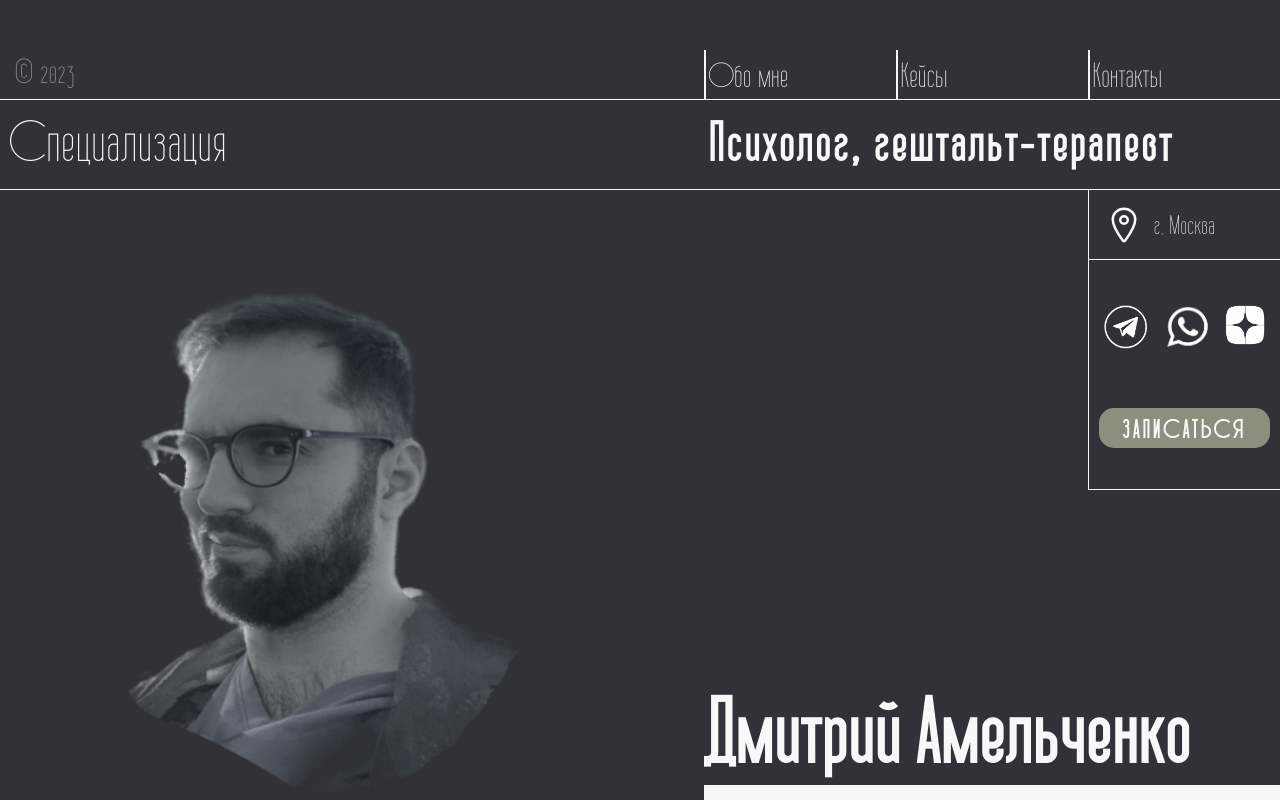
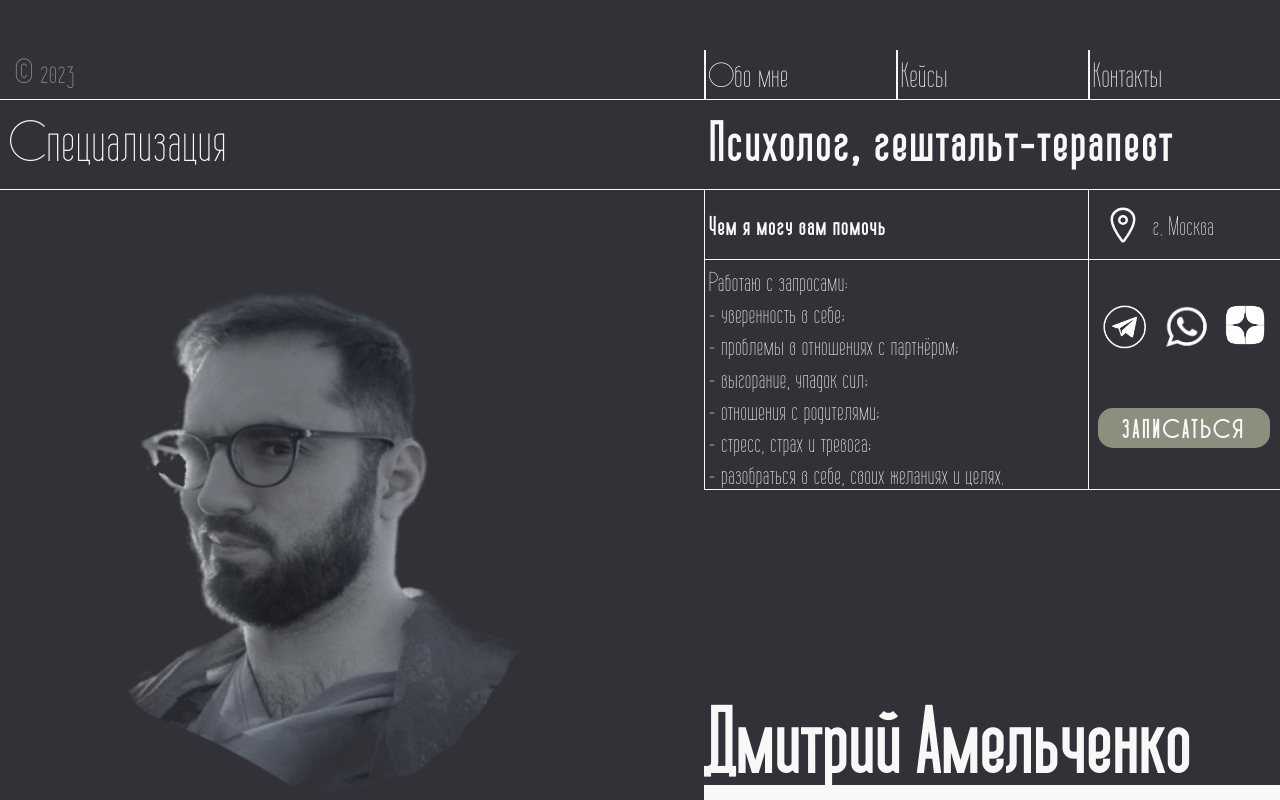
Before and after one commit to AsyaAleksandrova/psycho, a React app: page / in a window 1280 px wide. Built offline with nearby package versions, Linux system fonts and the light colour scheme.

Commit message:
Main page draft

```diff
--- /dev/null
+++ b/src/components/Contacts/Contacts.css
@@ -0,0 +1,93 @@
+.contacts {
+   grid-area: contact;
+   display: flex;
+   flex-direction: column;
+   align-items: center;
+   gap: 45px;
+   height: 300px;
+   position: relative;
+}
+
+.contacts__location {
+   height: 70px;
+   width: 100%;
+   padding-left: 15px;
+   display: flex;
+   align-items: center;
+   position: relative;
+}
+
+.contacts__city {
+   color: var(--colorText);
+   font-family: var(--font);
+   font-weight: thin;
+   font-size: 28px;
+   letter-spacing: 1px;
+   padding-left: 10px;
+}
+
+.contacts__button {
+   background-color: var(--colorButton);
+   border: none;
+   outline: none;
+   color: var(--colorText);
+   height: 40px;
+   width: 90%;
+   margin: 10px 0;
+   border-radius: 15px;
+   text-transform: uppercase;
+   font-family: var(--font);
+   font-weight: bold;
+   font-size: 28px;
+   letter-spacing: 3px;
+   cursor: pointer;
+   transition: all 0.5s ease;
+}
+
+.contacts__button:hover {
+   letter-spacing: 4px;
+   width: 95%;
+}
+
+.contacts__social {
+   width: 100%;
+   padding: 0 15px;
+   display: flex;
+   flex-direction: row;
+   justify-content: space-between;
+}
+
+.contacts__icon {
+   color: var(--colorText);
+   font-size: 40px;
+   transition: all 0.5s ease;
+}
+
+.contacts__icon_telegram {
+   color: var(--colorText);
+   font-size: 44px;
+   transition: all 0.5s ease;
+}
+
+.contacts__icon_telegram:hover,
+.contacts__icon:hover {
+   transform: scale(1.1);
+}
+
+.contacts__lineleft{
+   position: absolute;
+   right: 0;
+   bottom: 0;
+   width: 100%;
+   height: 1px;
+   background-color: var(--colorText);
+}
+
+.contacts__linedown{
+   position: absolute;
+   left: 0;
+   top: 0;
+   width: 1px;
+   height: 100%;
+   background-color: var(--colorText);
+}
--- /dev/null
+++ b/src/components/Contacts/Contacts.js
@@ -0,0 +1,32 @@
+import React from 'react';
+import './Contacts.css';
+import { motion } from 'framer-motion';
+import telegramLink from '../../images/telegram.svg';
+import whatsAppLink from '../../images/whatsapp.svg';
+import dzenLink from '../../images/dzen.svg';
+
+
+function Contacts() {
+
+
+  return (
+      <section className='contacts'>
+           <section className='contacts__location'>
+              <ion-icon name="location-outline" class='contacts__icon'></ion-icon>
+               <p className='contacts__city'>г. Москва</p>
+               <motion.div className='contacts__lineleft' animate={{ width:'100%' }} initial={{width:0}} transition={{ duration: 0.5, delay: 0.5} }></motion.div>
+           </section>
+           <section className='contacts__social'>
+              <a href='https://t.me/Amelchenkopsy'><ion-icon src={telegramLink} class='contacts__icon_telegram'></ion-icon></a>
+              <a href='https://t.me/Amelchenkopsy'><ion-icon src={whatsAppLink} class='contacts__icon_telegram'></ion-icon></a>
+              <a href='https://dzen.ru/amelchenko'><ion-icon src={dzenLink} class='contacts__icon'></ion-icon></a>
+           </section>
+        <button className='contacts__button'>Записаться</button>
+        <motion.div className='contacts__lineleft' animate={{ width: '100%' }} initial={{ width: 0 }} transition={{ duration: 0.5, delay: 1 }}></motion.div>
+        <motion.div className='contacts__linedown' animate={{ height:'100%' }} initial={{height:0}} transition={{ duration: 0.5, delay: 1.5} }></motion.div>
+      </section>
+
+  );
+}
+
+export default Contacts;
--- a/src/components/Layout/Layout.css
+++ b/src/components/Layout/Layout.css
@@ -15,7 +15,7 @@
    height: 100vh;
    display: grid;
    grid-template-columns: 55% 15% 15% 15%;
-   grid-template-rows: 50px 50px 90px auto 100px;
+   grid-template-rows: 50px 50px 90px auto 120px;
    grid-template-areas:
          "header header header header"
          "menu menu menu menu"
@@ -23,81 +23,3 @@
          "photo content content contact"
          "photo title title title";
 }
-
-
-
-.contacts{
-   grid-area: contact;
-   display: flex;
-   flex-direction: column;
-   align-items: center;
-   gap: 45px;
-   border-left: 1.5px solid var(--colorText);
-   border-bottom: 1.5px solid var(--colorText);
-   height: 300px;
-}
-
-.contacts__location{
-   height: 70px;
-   width: 100%;
-   padding-left: 15px;
-   border-bottom: 1.5px solid var(--colorText);
-   display: flex;
-   align-items: center;
-}
-
-.contacts__city{
-   color: var(--colorText);
-   font-family: var(--font);
-   font-weight: thin;
-   font-size: 28px;
-   letter-spacing: 1px;
-   padding-left: 10px;
-}
-
-.contacts__button{
-   background-color: var(--colorButton);
-   border: none;
-   outline: none;
-   color: var(--colorText);
-   height: 40px;
-   width: 90%;
-   margin: 10px 0;
-   border-radius: 15px;
-   text-transform: uppercase;
-   font-family: var(--font);
-   font-weight: bold;
-   font-size: 28px;
-   letter-spacing: 3px;
-   cursor: pointer;
-   transition: all 0.5s ease;
-}
-
-.contacts__button:hover{
-   letter-spacing: 4px;
-   width: 95%;
-}
-
-.contacts__social{
-   width: 100%;
-   padding: 0 15px;
-   display: flex;
-   flex-direction: row;
-   justify-content: space-between;
-}
-
-.contacts__icon{
-   color: var(--colorText);
-   font-size: 40px;
-   transition: all 0.5s ease;
-}
-
-.contacts__icon_telegram{
-   color: var(--colorText);
-   font-size: 44px;
-   transition: all 0.5s ease;
-}
-
-.contacts__icon_telegram:hover, .contacts__icon:hover{
-   transform: scale(1.1);
-}
--- a/src/components/Layout/Layuot.js
+++ b/src/components/Layout/Layuot.js
@@ -1,9 +1,7 @@
 import React from 'react';
 import './Layout.css';
 import Menu from '../Menu/Menu';
-import telegramLink from '../../images/telegram.svg';
-import whatsAppLink from '../../images/whatsapp.svg';
-import dzenLink from '../../images/dzen.svg';
+import Contacts from '../Contacts/Contacts';
 import { Outlet } from 'react-router-dom';
 
 
@@ -12,24 +10,9 @@ function Layout() {
 
   return (
       <div className='root'>
-        <Menu />
-        <Outlet />
-
-
-
-
-        <section className='contacts'>
-           <section className='contacts__location'>
-              <ion-icon name="location-outline" class='contacts__icon'></ion-icon>
-              <p className='contacts__city'>г. Москва</p>
-           </section>
-           <section className='contacts__social'>
-              <a href='https://t.me/Amelchenkopsy'><ion-icon src={telegramLink} class='contacts__icon_telegram'></ion-icon></a>
-              <a href='https://t.me/Amelchenkopsy'><ion-icon src={whatsAppLink} class='contacts__icon_telegram'></ion-icon></a>
-              <a href='https://dzen.ru/amelchenko'><ion-icon src={dzenLink} class='contacts__icon'></ion-icon></a>
-           </section>
-           <button className='contacts__button'>Записаться</button>
-        </section>
+         <Menu />
+         <Outlet />
+         <Contacts/>
     </div>
 
   );
--- a/src/components/Main/Main.css
+++ b/src/components/Main/Main.css
@@ -26,16 +26,28 @@
    color: var(--colorText);
 }
 
-.main__title {
+.title{
+   grid-area: title;
+   width: 100%;
+   margin: 0;
+   position: relative;
+}
+
+.title__text {
    font-family: var(--font);
    font-weight: bold;
    font-size: 100px;
    margin: 0;
    color: var(--colorText);
+}
+
+.title__lineleft{
+   position: absolute;
+   bottom: 0;
+   right: 0;
    width: 100%;
-   grid-area: title;
-   align-self: flex-end;
-   border-bottom: 15px solid var(--colorText);
+   height: 15px;
+   background-color: var(--colorText);
 }
 
 .main__photo {
@@ -48,3 +60,55 @@
    justify-self: center;
    align-self: flex-end;
 }
+
+.content{
+   grid-area: content;
+   height: 300px;
+   position: relative;
+}
+
+.content__container{
+   position: relative;
+   display: flex;
+   align-items: center;
+   padding: 5px;
+}
+
+.content__container:first-of-type{
+   height: 70px;
+}
+
+.content__title{
+   color: var(--colorText);
+   font-family: var(--font);
+   font-weight: thin;
+   font-size: 28px;
+   letter-spacing: 1px;
+}
+
+.content__text{
+   color: var(--colorText);
+   font-family: var(--font);
+   font-weight: thin;
+   font-size: 28px;
+   letter-spacing: 1px;
+
+}
+
+.content__lineleft {
+   position: absolute;
+   right: 0;
+   bottom: 0;
+   width: 100%;
+   height: 1px;
+   background-color: var(--colorText);
+}
+
+.content__linedown {
+   position: absolute;
+   left: 0;
+   top: 0;
+   width: 1px;
+   height: 100%;
+   background-color: var(--colorText);
+}
--- a/src/components/Main/Main.js
+++ b/src/components/Main/Main.js
@@ -9,12 +9,35 @@ function Main() {
    return (
      <>
       <section className='subtitle'>
-         <p className='subtitle__name'>Специализация</p>
-         <h2 className='subtitle__text'>Психолог, гештальт-терапевт</h2>
+         <motion.p className='subtitle__name' animate={{ scaleY:1 }} initial={{scaleY:0}} transition={{ duration: 0.5, delay: 0.5} }>Специализация</motion.p>
+         <motion.h2 className='subtitle__text' animate={{ scaleY:1 }} initial={{scaleY:0}} transition={{ duration: 0.5, delay: 0.75} }>Психолог, гештальт-терапевт</motion.h2>
          <motion.div className='menu__lineright' animate={{ width:'100%' }} initial={{width:0}} transition={{ duration: 1, delay: 0.5} }></motion.div>
       </section>
 
-      <h1 className='main__title'>Дмитрий Амельченко</h1>
+      <section className='content'>
+         <div className='content__container'>
+            <h3 className='content__title'>Чем я могу вам помочь</h3>
+            <motion.div className='content__lineleft' animate={{ width:'100%' }} initial={{width:0}} transition={{ duration: 0.75, delay: 1} }></motion.div>
+         </div>
+         <div className='content__container'>
+             <p className='content__text'>Работаю с запросами:<br></br>
+                  - уверенность в себе;<br></br>
+                  - проблемы в отношениях с партнёром;<br></br>
+                  - выгорание, упадок сил;<br></br>
+                  - отношения с родителями;<br></br>
+                  - стресс, страх и тревога;<br></br>
+                  - разобраться в себе, своих желаниях и целях.
+               </p>
+         </div>
+         <motion.div className='content__lineleft' animate={{ width:'100%' }} initial={{width:0}} transition={{ duration: 0.75, delay: 1.5} }></motion.div>
+         <motion.div className='contacts__linedown' animate={{ height:'100%' }} initial={{height:0}} transition={{ duration: 0.5, delay: 1} }></motion.div>
+      </section>
+
+      <section className='title'>
+         <motion.h1 className='title__text' animate={{ scaleY: 1 }} initial={{ scaleY: 0 }} transition={{ duration: 0.5, delay: 1 }}>Дмитрий Амельченко</motion.h1>
+         <motion.div className='title__lineleft' animate={{ width:'100%' }} initial={{width:0}} transition={{ duration: 1, delay: 0.5} }></motion.div>
+      </section>
+
       <motion.div className='main__photo' animate={{ opacity:1 }} initial={{opacity:0}} transition={{ duration: 1.5, delay: 0.5} }></motion.div>
 
      </>
--- a/src/components/Menu/Menu.js
+++ b/src/components/Menu/Menu.js
@@ -12,18 +12,18 @@ function Menu() {
         <p className='menu__copy menu__text'>&copy; 2023</p>
         <nav>
             <ul className='menu__list'>
-            <li className='menu__item'>
-               <NavLink to='/about'  className='menu__text'>Обо мне</NavLink>
-               <motion.div className='menu__lineup' animate={{ height:'100%' }} initial={{height:0}} transition={{ duration: 0.5, delay: 0.5} }></motion.div>
-               </li>
-               <li className='menu__item'>
+               <motion.li className='menu__item' animate={{ scaleY:1 }} initial={{scaleY:0}} transition={{ duration: 0.5, delay: 0} }>
+                  <NavLink to='/about'  className='menu__text'>Обо мне</NavLink>
+                  <motion.div className='menu__lineup' animate={{ height:'100%' }} initial={{height:0}} transition={{ duration: 0.5, delay: 0.5} }></motion.div>
+               </motion.li>
+               <motion.li className='menu__item' animate={{ scaleY:1 }} initial={{scaleY:0}} transition={{ duration: 0.5, delay: 0} }>
                   <NavLink to='/cases' className='menu__text'>Кейсы</NavLink>
                   <motion.div className='menu__lineup' animate={{ height:'100%' }} initial={{height:0}} transition={{ duration: 0.5, delay: 0.75} }></motion.div>
-               </li>
-               <li className='menu__item'>
+               </motion.li>
+               <motion.li className='menu__item' animate={{ scaleY:1 }} initial={{scaleY:0}} transition={{ duration: 0.5, delay: 0} }>
                   <NavLink to='/contacts' className='menu__text'>Контакты</NavLink>
                   <motion.div className='menu__lineup' animate={{ height:'100%' }} initial={{height:0}} transition={{ duration: 0.5, delay: 1} }></motion.div>
-               </li>
+               </motion.li>
          </ul>
         </nav>
 
```
